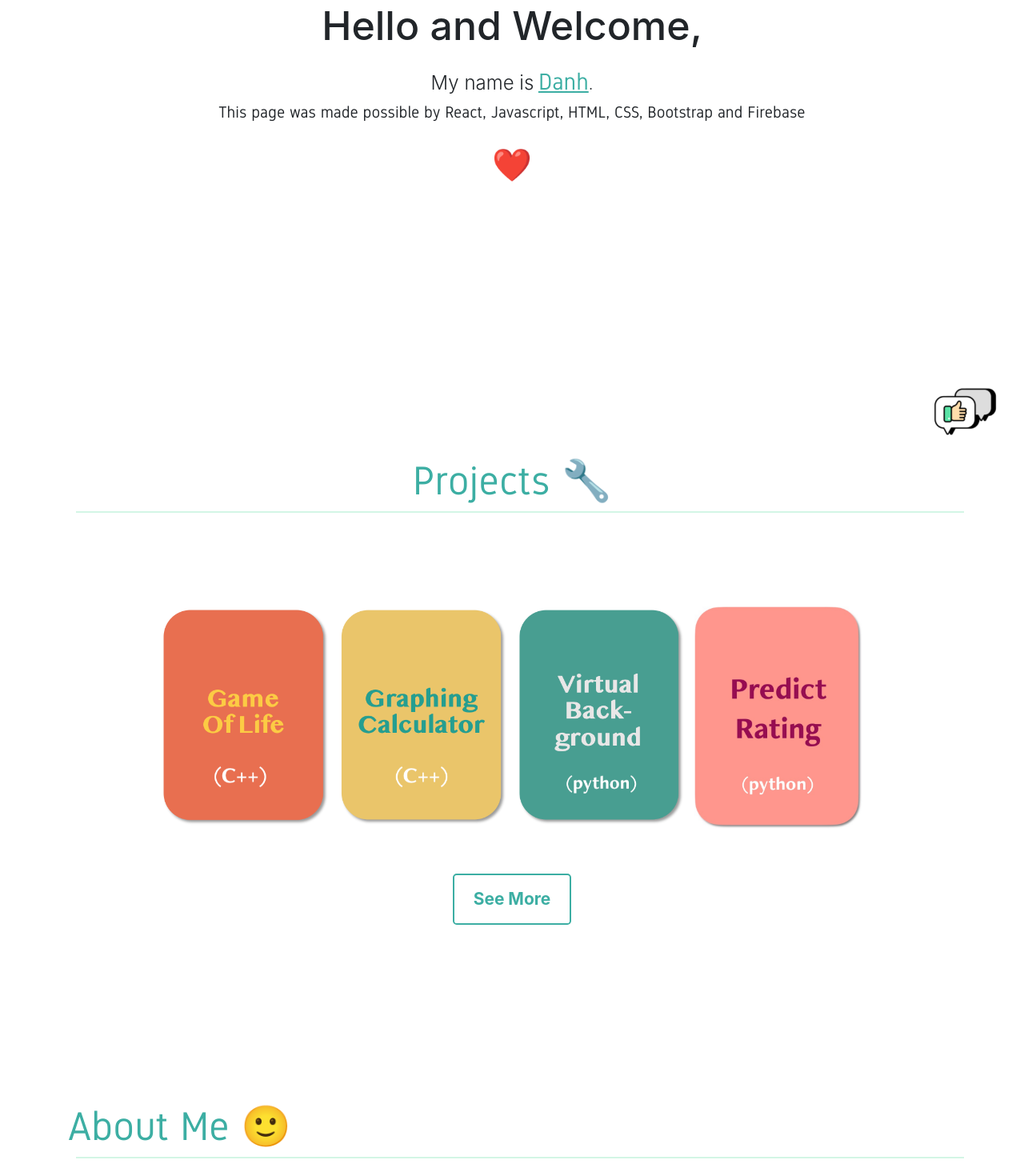
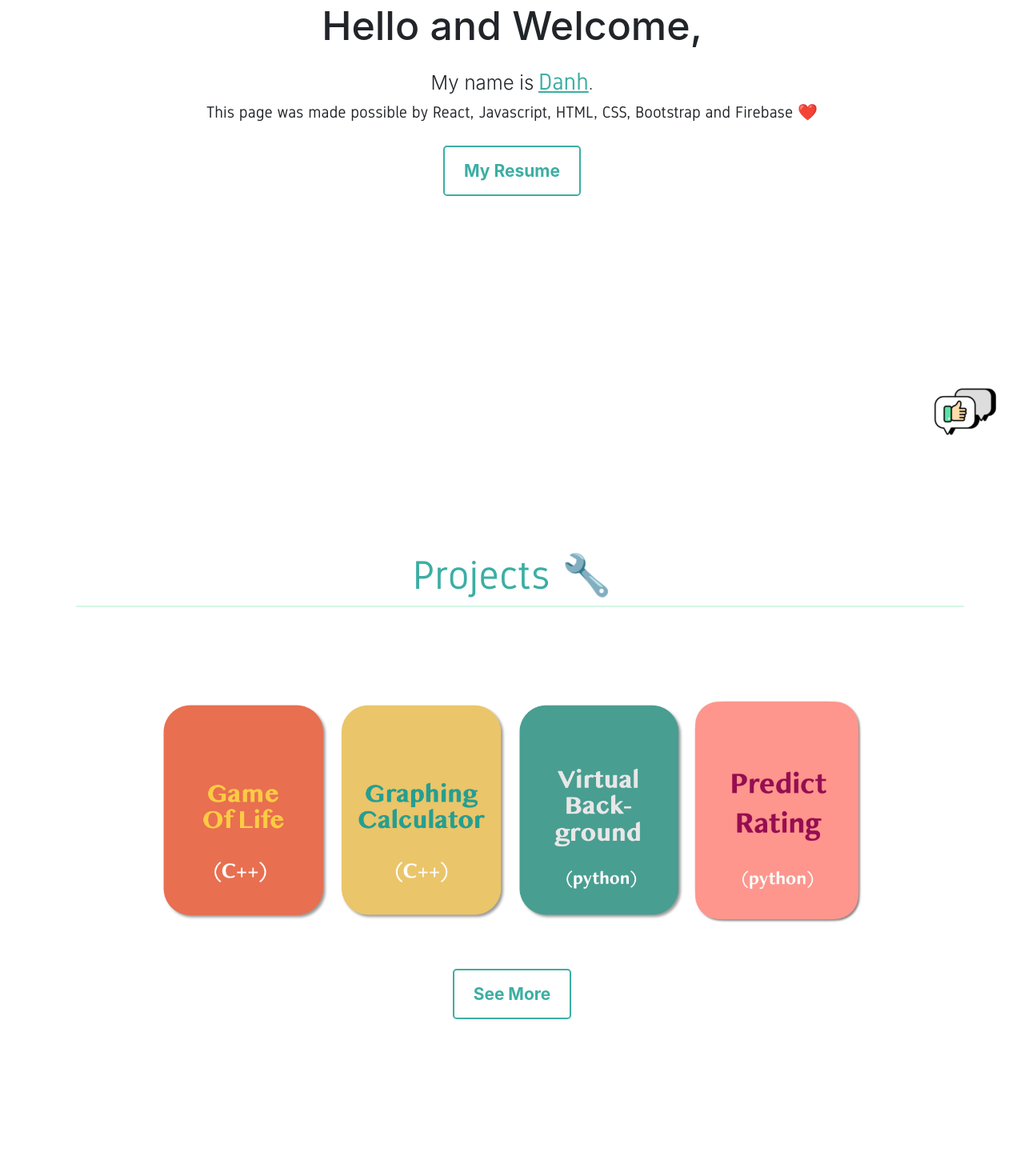
Before and after one commit to dmho18/personal-website, a React (Create React App) app: page / in a window 1280 px wide. Shown: the part 220-1690 px from the top of the page at 80% size. Built offline with nearby package versions, Linux system fonts and the light colour scheme.

Commit message:
add resume button, pad the sections

```diff
--- a/src/InitMain.js
+++ b/src/InitMain.js
@@ -10,6 +10,8 @@ import send_btn from "./assets/png/send.png"
 import pcc_logo from "./assets/png/pcclogo.png";
 import ucsd_logo from "./assets/png/ucsdlogo.png";
 import carerev_logo from "./assets/png/carerev.png";
+import { SERVICE_ID, TEMPLATE_ID, USER_ID } from "./Constants"
+
 
 import {Link} from "react-router-dom";
 import emailjs from 'emailjs-com';
@@ -103,10 +105,13 @@ export default class InitMain extends Component {
           <p class="lead">
             <span class="big">My name is</span> <span class="bigger">Danh</span>.
             <br />
-            <div class="exp">This page was made possible by React, Javascript, HTML, CSS, Bootstrap and Firebase</div>
+            <div class="exp">This page was made possible by React, Javascript, HTML, CSS, Bootstrap and Firebase ❤️</div>
           </p>
-          {/* <h5 class="see">⌄</h5> */}
-          <h5 class="see">❤️</h5>
+          <Link to={"/resume"}>
+            <a class="btn btn-lg btn-success" href="" role="button">
+              My Resume
+            </a>
+          </Link>
         </div>
 
         <div class="form-container">
@@ -270,6 +275,7 @@ export default class InitMain extends Component {
         <div class="ft">
           <footer class="footer">
             <p>
+              Made By Danh <br/>
               You can view the web source code on <a href="https://github.com/dmho18/personal-website" target="_blank" rel="noopener noreferrer">Github</a>.
             </p>
           </footer>
--- a/src/Main.css
+++ b/src/Main.css
@@ -197,10 +197,12 @@ img {
 }
 
 .project {
+    padding-top: 10%;
     padding-bottom: 20%;
 }
 
 .about {
+    padding-top: 10%;
     padding-bottom: 20%;
 }
 
@@ -210,7 +212,8 @@ img {
 }
 
 .edu {
-    padding-bottom: 13%;
+    padding-top: 10%;
+    padding-bottom: 20%;
 }
 
 
```
